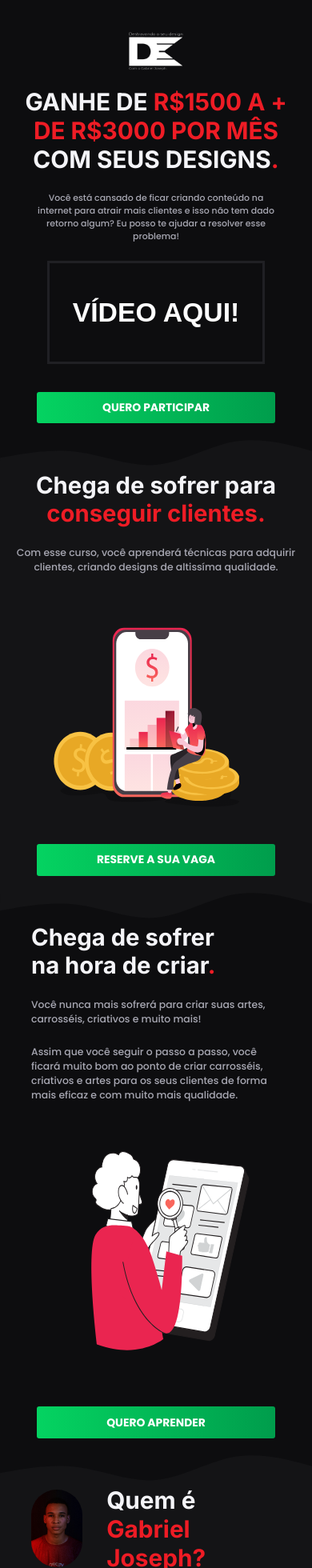
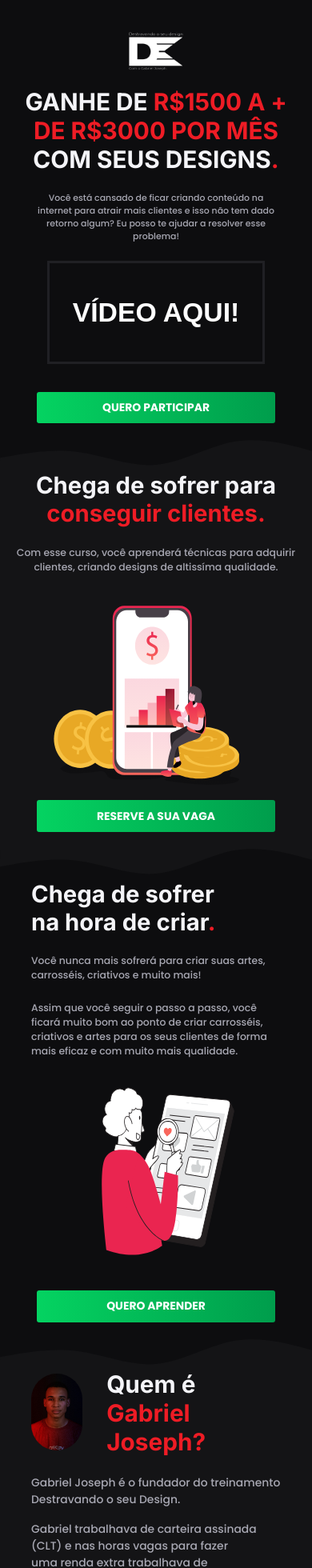
Before and after one commit to gabrieldiasss/freela-destravando-seu-design, a React (Create React App) app: page / in a window 390 px wide. Shown: the top 1960 px of the page at 80% size. Built offline with nearby package versions, Linux system fonts and the light colour scheme.

Commit message:
vinte e oito  deploy

```diff
--- a/src/App.css
+++ b/src/App.css
@@ -9,7 +9,7 @@
     padding: 0;
     margin: 0;
     -webkit-box-sizing: border-box;
-            box-sizing: border-box;
+        box-sizing: border-box;
 }
 
 html, body {
--- a/src/components/chegaDeSofrer.css
+++ b/src/components/chegaDeSofrer.css
@@ -149,6 +149,7 @@
 @media(max-width: 482px) {
     .img-chegaDeSofrer {
         width: 68rem;
+        height: 58rem;
     }
 
 }
@@ -160,6 +161,7 @@
 
     .img-chegaDeSofrer {
         width: 66rem;
+        height: 56rem;
     }
 
 }
@@ -167,5 +169,6 @@
 @media(max-width: 343px) {
     .img-chegaDeSofrer {
         width: 60rem;
+        height: 50rem;
     }
 }
--- a/src/components/ganheDinheiro.css
+++ b/src/components/ganheDinheiro.css
@@ -133,12 +133,14 @@
 
     .img-ganheDinheiro {
         width: 70rem;
+        height: 60rem;
     }
 }
 
 @media(max-width: 482px) {
     .img-ganheDinheiro {
         width: 63rem;
+        height: 53rem;
     }
 }
 
@@ -149,11 +151,13 @@
 
     .img-ganheDinheiro {
         width: 65rem;
+        height: 55rem;
     }
 }
 
 @media(max-width: 343px) {
     .img-ganheDinheiro {
         width: 60rem;
+        height: 50rem;
     }
 }
```
